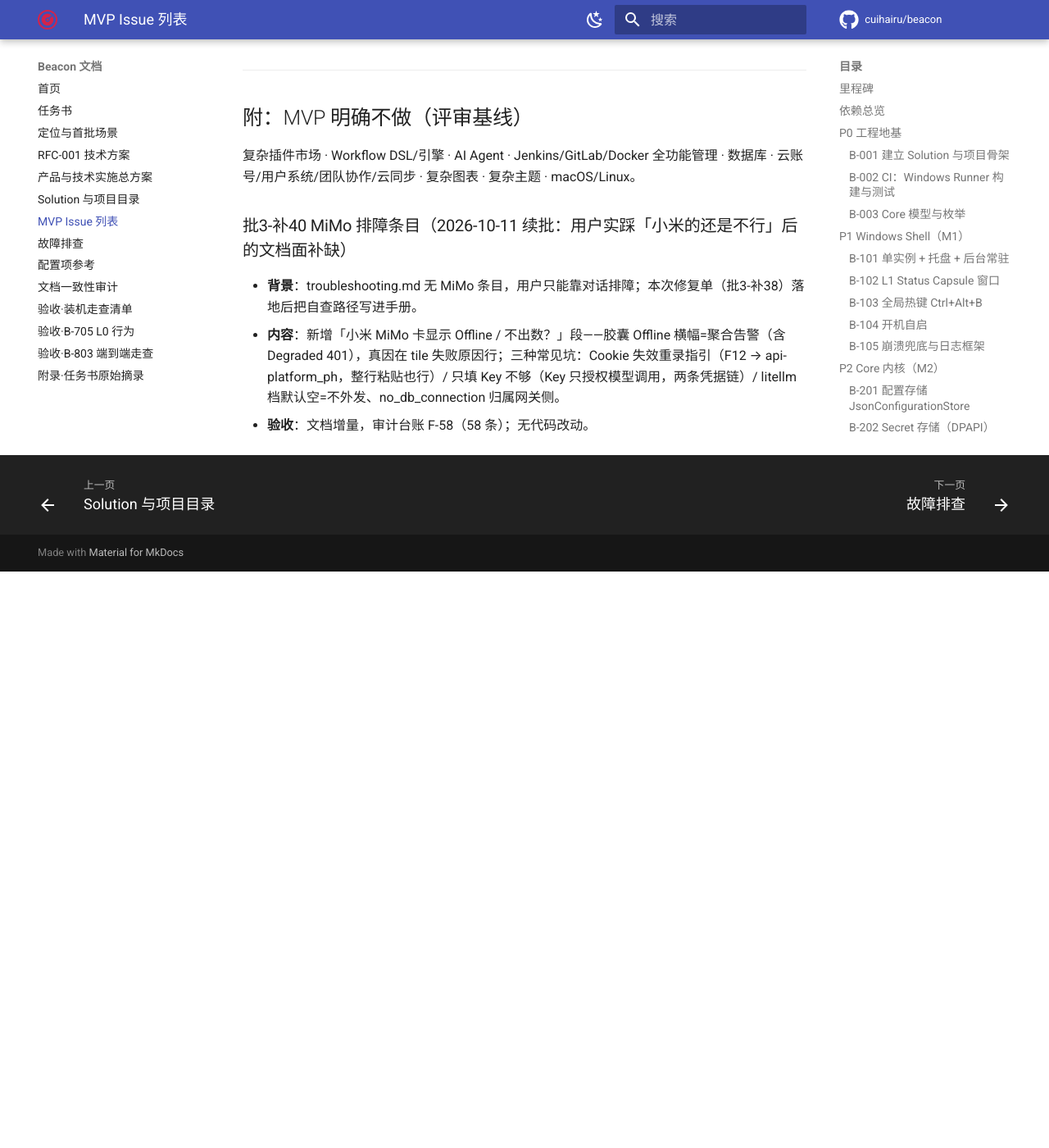
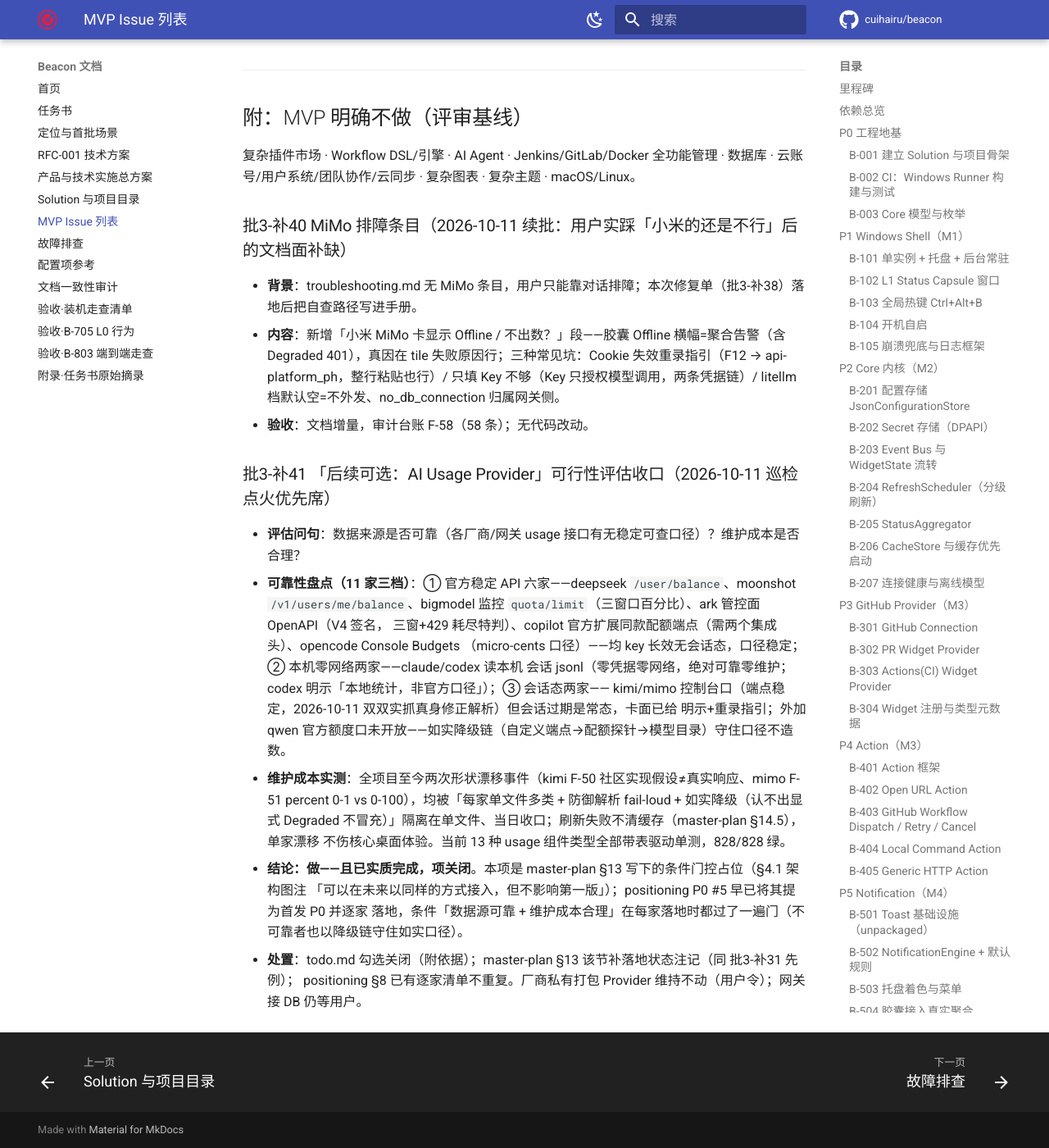
Before and after one commit to cuihairu/beacon, an MkDocs documentation site: the page built from docs/mvp-issues.md, in a window 1280 px wide and 1400 px high, scrolled down 47773 px. Shown: the whole window at 82% size. Built offline with MkDocs 1.6.1 and Material for MkDocs 9.7.7, drawn with Linux system fonts in a browser that asks for light colours; comment, search, counter and statistics services are not loaded; before the commit the page ends 48470 px from its top, so only the background shows below that.

Commit message:
docs: close ai usage provider item with assessment

```diff
--- a/docs/master-plan.md
+++ b/docs/master-plan.md
@@ -1028,6 +1028,17 @@
 
 不能为了支持更多服务商而影响核心桌面体验和维护成本。
 
+> 落地状态（2026-10-11 批3-补41 评估收口）：**条件已满足且早已超出——本项关闭**。本项写入时是条件门控占位；
+> 此后 positioning P0 #5 将 AI Usage 提为首发 P0，2026-10-08 起逐家落地 **13 种组件类型/11 家**
+> （bigmodel/ark/claude/kimi/deepseek/mimo/codex/copilot/opencode/qwen/moonshot + http.status/quota 通用面）。
+> 数据源可靠性三档：① 官方稳定 API 六家（deepseek /v1/users/me/balance、moonshot balance、bigmodel 监控
+> quota/limit、ark 管控面 OpenAPI V4 签名、copilot 官方扩展同款配额端点、opencode Console Budgets——key 长效无会话态）；
+> ② 本机零网络两家（claude/codex 读本机会话 jsonl，绝对可靠零维护，codex 标注非官方口径）；
+> ③ 会话 cookie 两家（kimi/mimo 控制台口，端点稳定但会话过期是常态——401 明示+重录指引在卡面）+
+> qwen 官方额度口未开放（如实降级链：自定义端点→配额探针→模型目录，不造数）。
+> 维护成本实测：两次形状漂移（kimi F-50、mimo F-51）均被「单文件多类 + 防御解析 fail-loud + 如实降级」
+> 隔离、当日收口；刷新失败不清缓存（§14.5），单家漂移不伤核心桌面体验。残余维护面 = 两家 cookie 偶发重录（用户侧动作，有指引）。
+
 ---
 
 ## 14. MVP 验收标准
--- a/docs/mvp-issues.md
+++ b/docs/mvp-issues.md
@@ -1149,3 +1149,22 @@
 - **背景**：troubleshooting.md 无 MiMo 条目，用户只能靠对话排障；本次修复单（批3-补38）落地后把自查路径写进手册。
 - **内容**：新增「小米 MiMo 卡显示 Offline / 不出数？」段——胶囊 Offline 横幅=聚合告警（含 Degraded 401），真因在 tile 失败原因行；三种常见坑：Cookie 失效重录指引（F12 → api-platform_ph，整行粘贴也行）/ 只填 Key 不够（Key 只授权模型调用，两条凭据链）/ litellm 档默认空=不外发、no_db_connection 归属网关侧。
 - **验收**：文档增量，审计台账 F-58（58 条）；无代码改动。
+
+### 批3-补41 「后续可选：AI Usage Provider」可行性评估收口（2026-10-11 巡检点火优先席）
+- **评估问句**：数据来源是否可靠（各厂商/网关 usage 接口有无稳定可查口径）？维护成本是否合理？
+- **可靠性盘点（11 家三档）**：① 官方稳定 API 六家——deepseek `/user/balance`、moonshot
+  `/v1/users/me/balance`、bigmodel 监控 `quota/limit`（三窗口百分比）、ark 管控面 OpenAPI（V4 签名，
+  三窗+429 耗尽特判）、copilot 官方扩展同款配额端点（需两个集成头）、opencode Console Budgets
+  （micro-cents 口径）——均 key 长效无会话态，口径稳定；② 本机零网络两家——claude/codex 读本机
+  会话 jsonl（零凭据零网络，绝对可靠零维护；codex 明示「本地统计，非官方口径」）；③ 会话态两家——
+  kimi/mimo 控制台口（端点稳定，2026-10-11 双双实抓真身修正解析）但会话过期是常态，卡面已给
+  明示+重录指引；外加 qwen 官方额度口未开放——如实降级链（自定义端点→配额探针→模型目录）守住口径不造数。
+- **维护成本实测**：全项目至今两次形状漂移事件（kimi F-50 社区实现假设≠真实响应、mimo F-51
+  percent 0-1 vs 0-100），均被「每家单文件多类 + 防御解析 fail-loud + 如实降级（认不出显式
+  Degraded 不冒充）」隔离在单文件、当日收口；刷新失败不清缓存（master-plan §14.5），单家漂移
+  不伤核心桌面体验。当前 13 种 usage 组件类型全部带表驱动单测，828/828 绿。
+- **结论：做——且已实质完成，项关闭**。本项是 master-plan §13 写下的条件门控占位（§4.1 架构图注
+  「可以在未来以同样的方式接入，但不影响第一版」）；positioning P0 #5 早已将其提为首发 P0 并逐家
+  落地，条件「数据源可靠 + 维护成本合理」在每家落地时都过了一遍门（不可靠者也以降级链守住如实口径）。
+- **处置**：todo.md 勾选关闭（附依据）；master-plan §13 该节补落地状态注记（同 批3-补31 先例）；
+  positioning §8 已有逐家清单不重复。厂商私有打包 Provider 维持不动（用户令）；网关接 DB 仍等用户。
```
Also changed, not shown: todo.md (+1 -1 lines).
